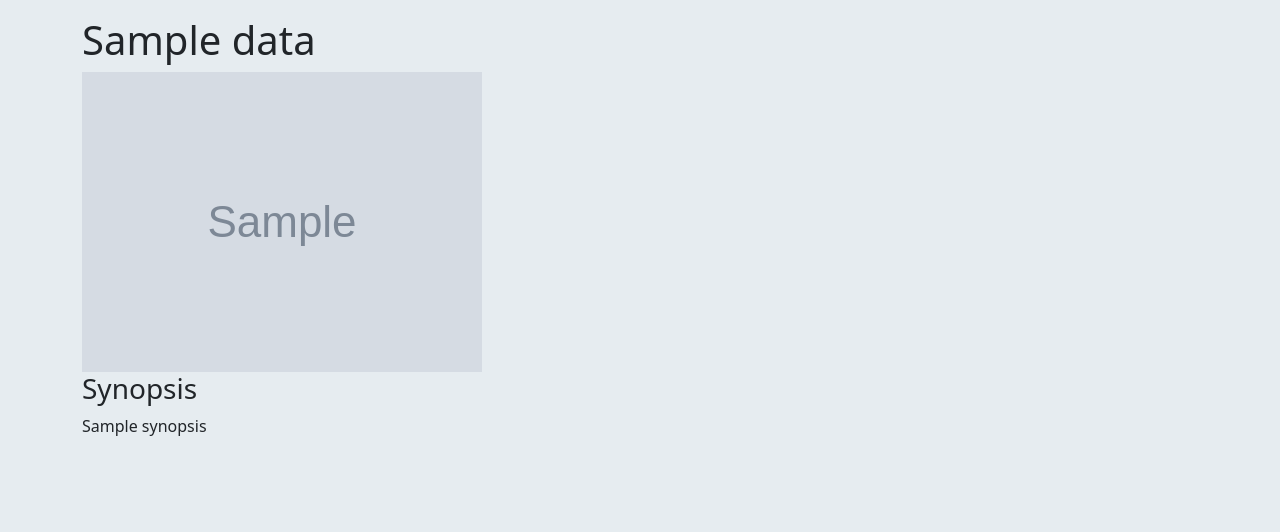
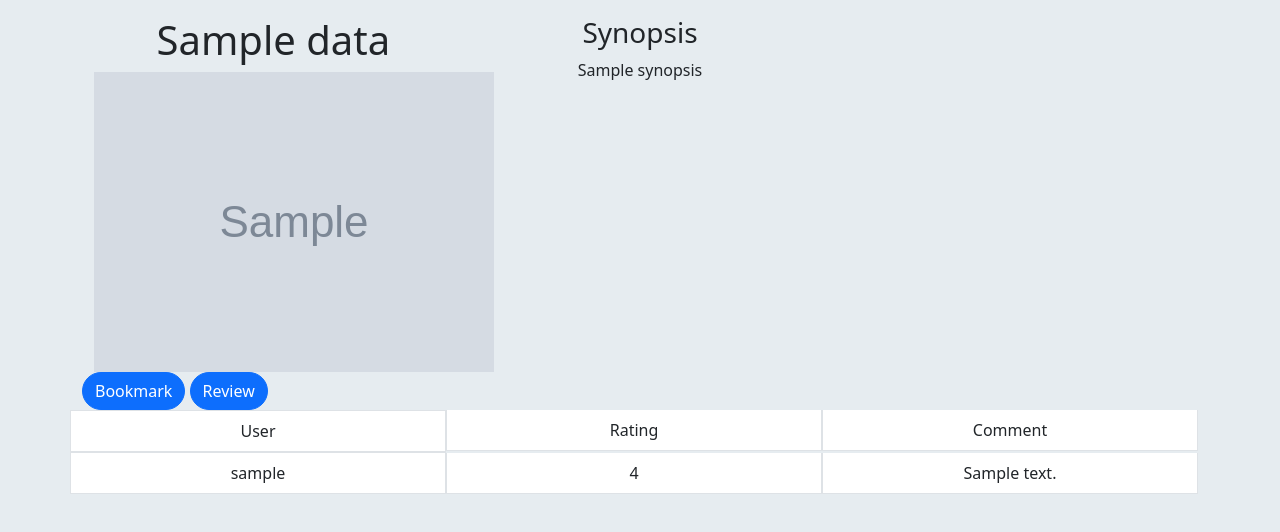
Before and after one commit to FangedMob24/Anime_reviews, a Flask app: page /anime/1 in a window 1280 px wide. Shown: the part 46-578 px from the top of the page. Run offline with Flask 3, Linux system fonts and the light colour scheme; tables that the repository leaves empty hold one stand-in row (values such as "Sample post"); grey boxes marked "Sample" are stand-in pictures; a database or web service that is not in the repository returns one stand-in record (values such as "Sample title"); data that the repository does not hold is empty; some libraries are stand-ins or nearby versions.

Commit message:
html improvement

```diff
--- a/app.py
+++ b/app.py
@@ -3,7 +3,7 @@ import os
 from flask import Flask, render_template, request, redirect, session, g, flash
 from sqlalchemy.exc import IntegrityError
 import requests
-from forms import NewUserForm, LoginForm
+from forms import NewUserForm, LoginForm, ReviewForm
 
 from models import db, connect_db, User, Review
 
@@ -63,8 +63,8 @@ def user_signup():
                 liked_genres=form.liked_genres.data
             )
             db.session.commit()
-
         except IntegrityError:
+            print("work")
             return render_template('account/signup.html',form=form)
 
         do_login(user)
@@ -108,7 +108,15 @@ def profile(username):
     """User page"""
     user = User.query.get_or_404(username)
 
-    return render_template('account/profile.html',user=user)
+    genres = requests.get('https://api.jikan.moe/v4/genres/anime')
+
+    animes = []
+
+    for bookmark in user.bookmark_anime_list():
+        anime = requests.get(f'https://api.jikan.moe/v4/anime/{bookmark}')
+        animes.append(anime.json())
+
+    return render_template('account/profile.html',user=user, animes=animes, genres=genres.json())
 
 #######################
 # General routes
@@ -118,18 +126,76 @@ def anime_pg(anime_id):
     """brings up the specific anime"""
     anime = requests.get(f'https://api.jikan.moe/v4/anime/{anime_id}')
 
-    return render_template('anime/anime.html', anime=anime.json())
+    reviews = Review.query.filter(Review.anime_id == anime_id).all()
+
+    return render_template('anime/anime.html', anime=anime.json(), reviews=reviews)
 
 @app.route('/anime/search')
 def anime_query():
     search = request.args.get('q')
+    genre = request.args.get('genres')
     page = request.args.get('page') or 1
 
-    p = {'q':search, 'page':page}
+    p = {'page':page}
+
+    if genre:
+        print(genre)
+        p['genres'] = int(genre)
+    if search:
+        p['q'] = search
 
     animes = requests.get('https://api.jikan.moe/v4/anime',params=p)
 
     return render_template('anime/search.html',animes=animes.json(),search=search)
+
+@app.route('/anime/<int:anime_id>/bookmark', methods=["GET","POST"])
+def bookmark(anime_id):
+    """Bookmark fav anime"""
+    bookmarks = g.user.bookmark_anime_list()
+
+    if str(anime_id) in bookmarks:
+        bookmarks.remove(str(anime_id))
+        user = User.bookmark_it(g.user.username,bookmarks)
+    else:
+        bookmarks.append(str(anime_id))
+        user = User.bookmark_it(g.user.username,bookmarks)
+
+    db.session.commit()
+
+    return redirect(f'/anime/{anime_id}')
+
+#######################
+# Review Routes
+
+@app.route('/anime/<int:anime_id>/review', methods=["GET", "POST"])
+def review(anime_id):
+    """Handle user login."""
+
+    if not g.user:
+        flash("Access unauthorized.", "danger")
+        return redirect("/")
+
+    anime = requests.get(f'https://api.jikan.moe/v4/anime/{anime_id}')
+
+    form = ReviewForm()
+
+    if form.validate_on_submit():
+        try:
+            review = Review.reviewing(
+                username=g.user.username,
+                anime_id=anime_id,
+                rating=form.rate.data,
+                comment=form.comment.data,
+            )
+            print(review)
+            db.session.commit()
+
+        except IntegrityError:
+            return render_template('anime/review.html',form=form, anime=anime.json())
+
+        return redirect(f'/anime/{anime_id}')
+    else:
+        return render_template('anime/review.html', form=form, anime=anime.json())
 
 #######################
 # Home page
@@ -138,7 +204,12 @@ def anime_query():
 def home_page():
     """home page of the site"""
     anime = requests.get('https://api.jikan.moe/v4/anime')
-    return render_template('home.html', anime=anime.json())
+
+    if g.user:
+        p = {'genres': g.user.fav_genre_list()}
+        rec_anime = requests.get('https://api.jikan.moe/v4/anime',params=p)
+
+    return render_template('home.html', anime=anime.json(), rec_anime=rec_anime.json())
 
 #######################
 # Turn of caching in flask
--- a/templates/anime/anime.html
+++ b/templates/anime/anime.html
@@ -1,10 +1,53 @@
 {% extends 'base.html' %}
 
 {% block content %}
+    <div class="container text-center">
+        <div class="row g-2">
+            <div class="col-4">
+                <h1> {{ anime.data.title }} </h1>
+                <img class="image-fluid" src="{{ anime.data.images.jpg.large_image_url }}">
+            </div>
+            <div class="col-4">
+                <h3>Synopsis</h3>
+                <p> {{ anime.data.synopsis }}</p>
+            </div>
+        </div>
+    </div>
 
-    <h1> {{ anime.data.title }} </h1>
-    <img src="{{ anime.data.images.jpg.large_image_url }}">
-    <h3>Synopsis</h3>
-    <p> {{ anime.data.synopsis }}</p>
 
+
+    <a class="btn btn-primary" href="/anime/{{ anime.data.mal_id }}/bookmark" role="button">Bookmark</a>
+
+    <a class="btn btn-primary" href="/anime/{{ anime.data.mal_id }}/review" role="button">Review</a>
+
+    {% if reviews %}
+        <div>
+            <div class="container text-center list-group">
+                <div class="row align-items-start">
+                    <div class="col list-group-item">
+                        User
+                    </div>
+                    <div class="col list-group-item">
+                        Rating
+                    </div>
+                    <div class="col list-group-item">
+                        Comment
+                    </div>
+                </div>
+                {% for review in reviews %}
+                    <div class="row align-items-center">
+                        <div class="col list-group-item">
+                            {{ review.username }}
+                        </div>
+                        <div class="col list-group-item">
+                            {{ review.rating }}
+                        </div>
+                        <div class="col list-group-item">
+                            {{ review.comment}}
+                        </div>
+                    </div>
+                {% endfor %}
+            </div>
+        </div>
+    {% endif %}
 {% endblock %}
--- a/templates/base.html
+++ b/templates/base.html
@@ -46,7 +46,7 @@
           <li>{{ g.user.username }}</li>
         </a>
       </li>
-      <li><a href="account/logout">Log out</a></li>
+      <li><a href="/account/logout">Log out</a></li>
       {% endif %}
     </ul>
   </div>
```
Also changed, not shown: forms.py (+11 -4 lines), models.py (+31 -3 lines), templates/account/profile.html (+16 -2 lines), templates/account/signup.html (+24 -2 lines), templates/anime/review.html (added, +19 -0 lines), templates/anime/search.html (+6 -8 lines), templates/home.html (+23 -9 lines).
